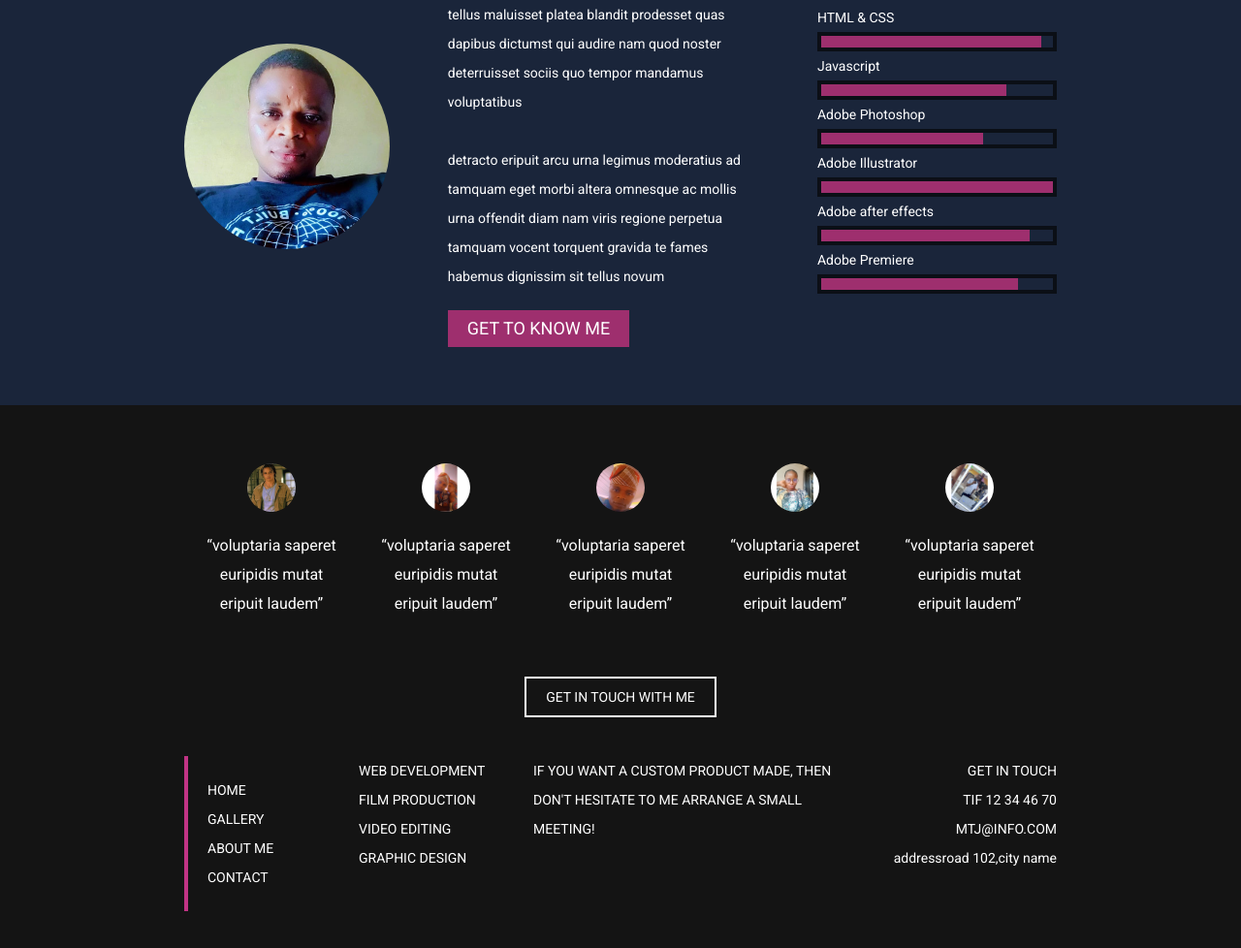
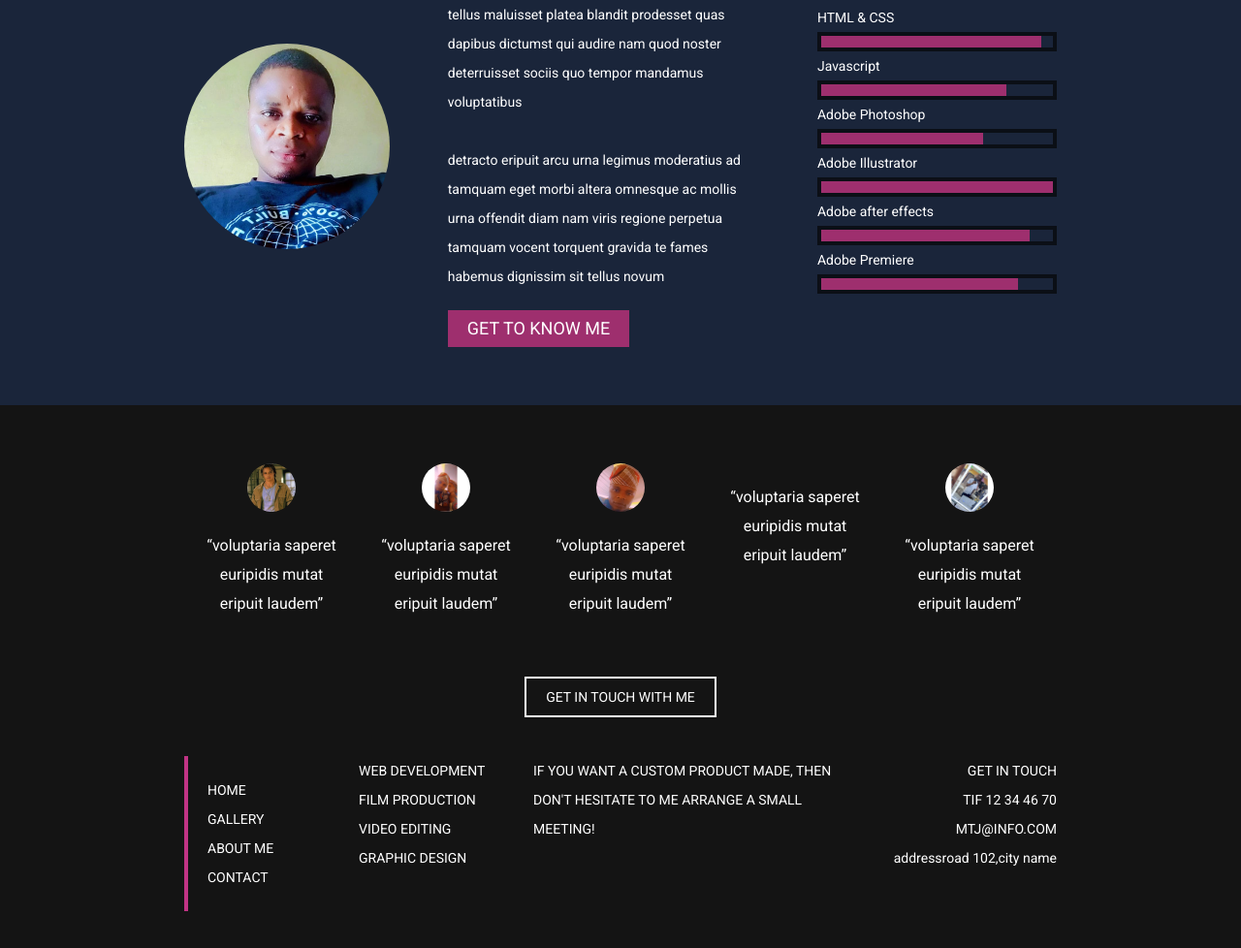
Before and after one commit to MTJ28321/firstp, a plain HTML site: page index.html in a window 1280 px wide. Shown: the part 1242-2220 px from the top of the page at 97% size. Drawn offline with Linux system fonts and the light colour scheme.

Commit message:
update index.html

```diff
--- a/index.html
+++ b/index.html
@@ -147,7 +147,6 @@
       </div>
 
       <div class="footer-testimony">
-        <img src="image/tes4.png" alt="testimony1">
         <p>“voluptaria saperet euripidis mutat eripuit laudem”</p>
       </div>
 
```
